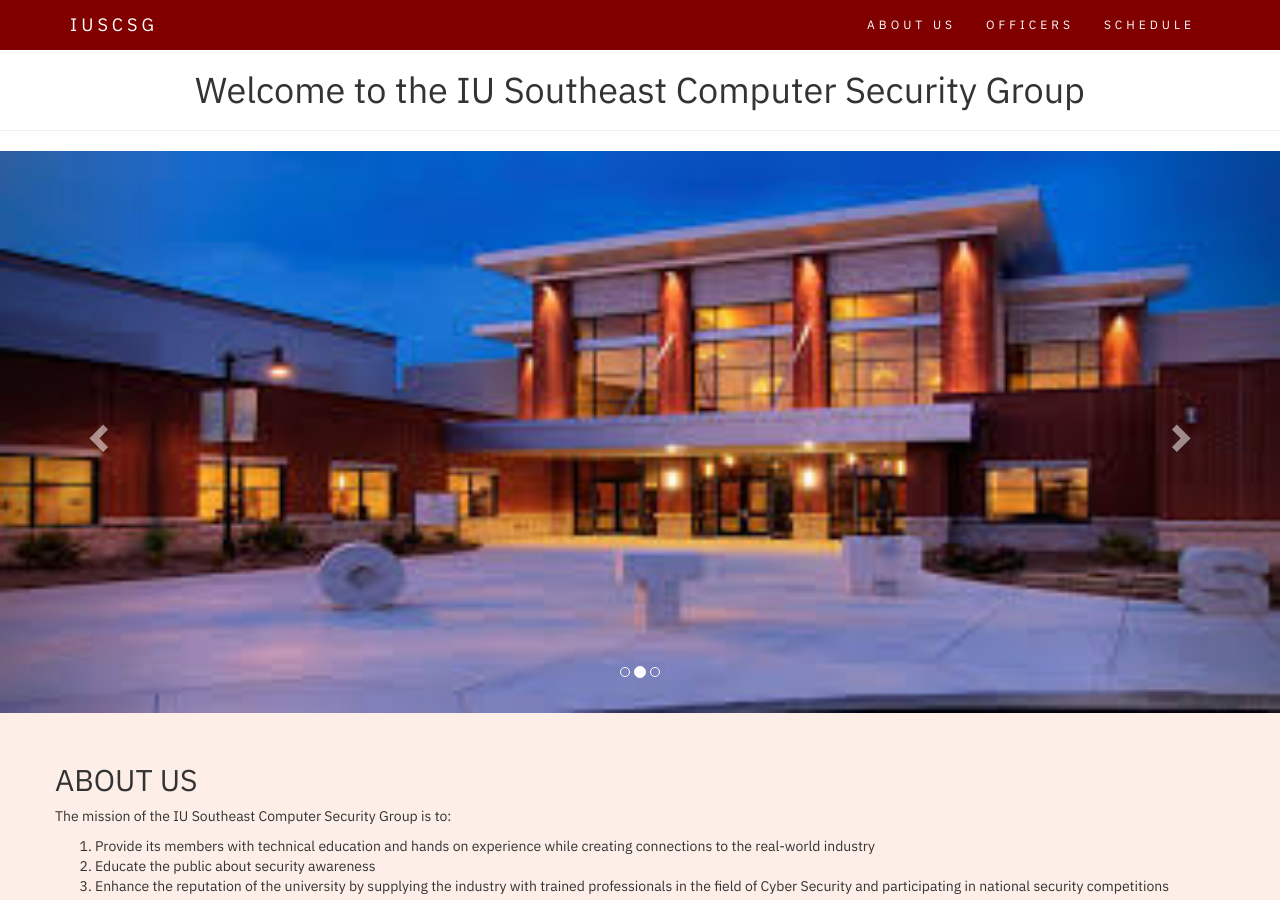
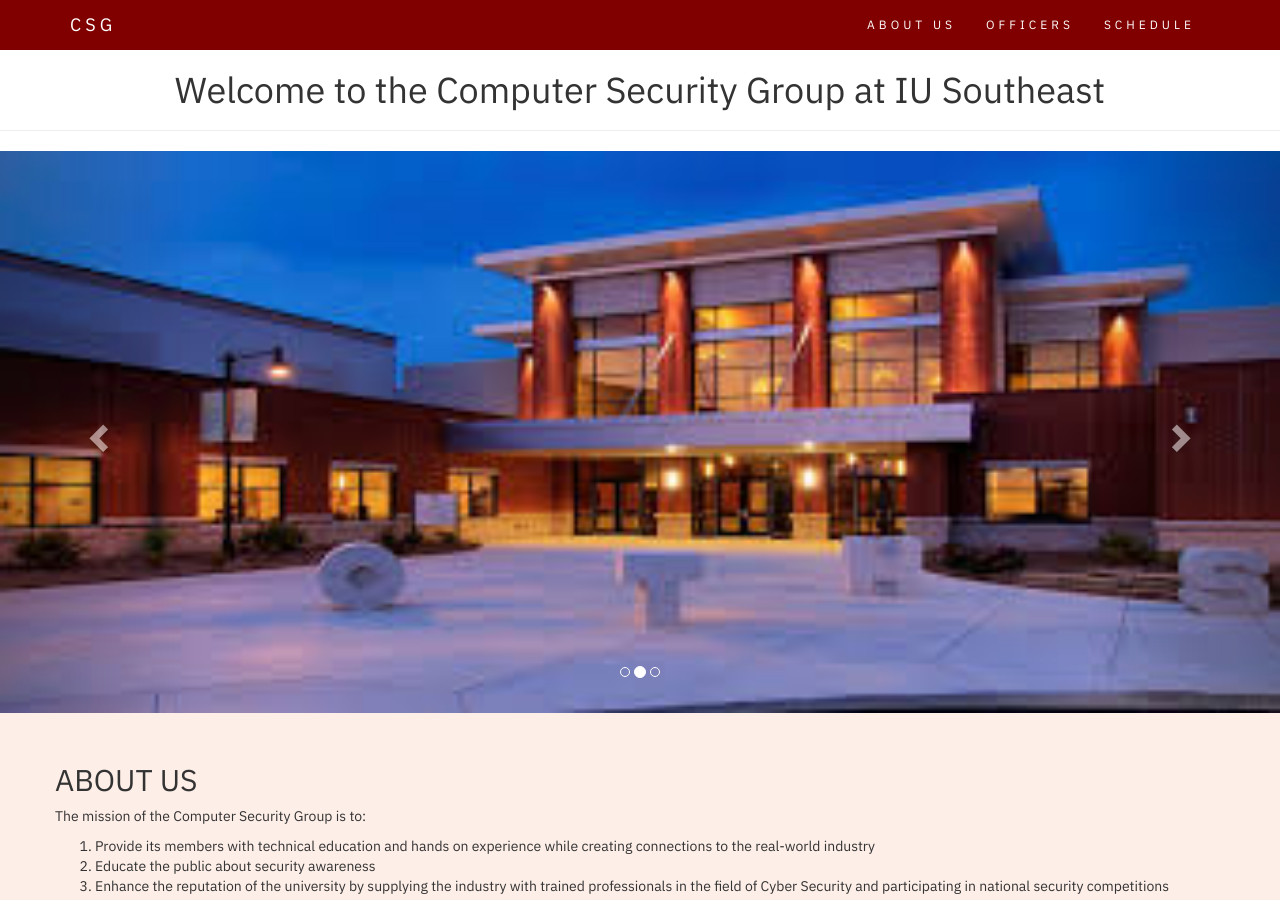
Before and after one commit to ius-csg/csghomepage, a Jekyll site: the page built from index.html, in a window 1280 px wide and 900 px high. Built offline with Jekyll 4.4.1, drawn with Linux system fonts in a browser that asks for light colours.

Commit message:
Branding requirements

```diff
--- a/_config.yml
+++ b/_config.yml
@@ -15,10 +15,10 @@
 # you will see them accessed via {{ site.title }}, {{ site.email }}, and so on.
 # You can create any custom variable you would like, and they will be accessible
 # in the templates via {{ site.myvariable }}.
-title: IUSCSG
+title: CSG
 email: your-email@example.com
 description: >- # this means to ignore newlines until "baseurl:"
- The IU Southeast Computer Security Group is a student organization dedicated to the hands-on education of students in cyber and information security. Join us!
+ The Computer Security Group at IU Southeast is a student organization dedicated to the hands-on education of students in cyber and information security. Join us!
 baseurl: "" # the subpath of your site, e.g. /blog
 url: "" # the base hostname & protocol for your site, e.g. http://example.com
 twitter_username: jekyllrb
--- a/_layouts/home.html
+++ b/_layouts/home.html
@@ -2,7 +2,7 @@
 layout: "wrapper"
 ---
 
-<h1 class="text-center">Welcome to the IU Southeast Computer Security Group</h1>
+<h1 class="text-center">Welcome to the Computer Security Group at IU Southeast</h1>
 <hr>
 <section id="home" class="index-start">
         <div id="myCarousel" class="carousel slide" data-ride="carousel">
@@ -55,7 +55,7 @@
 <section id="about" class="index-about">
     <div class="container about-body">
         <h2>ABOUT US</h2>
-        <p>The mission of the IU Southeast Computer Security Group is to:
+        <p>The mission of the Computer Security Group is to:
             <ol>
             <li>Provide its members with technical education and hands on experience while creating connections to the real-world industry</li>
             <li>Educate the public about security awareness</li>
```
